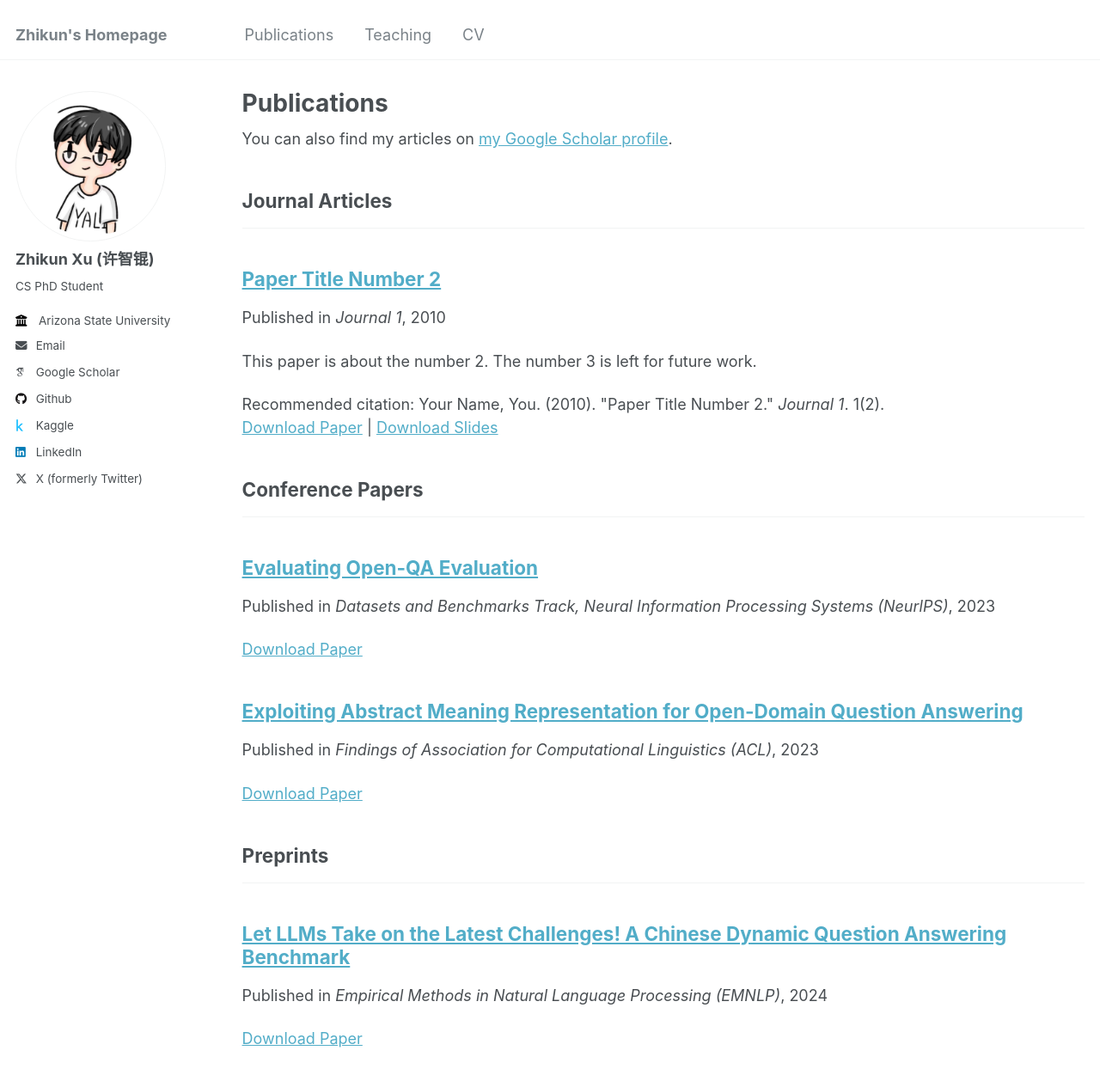
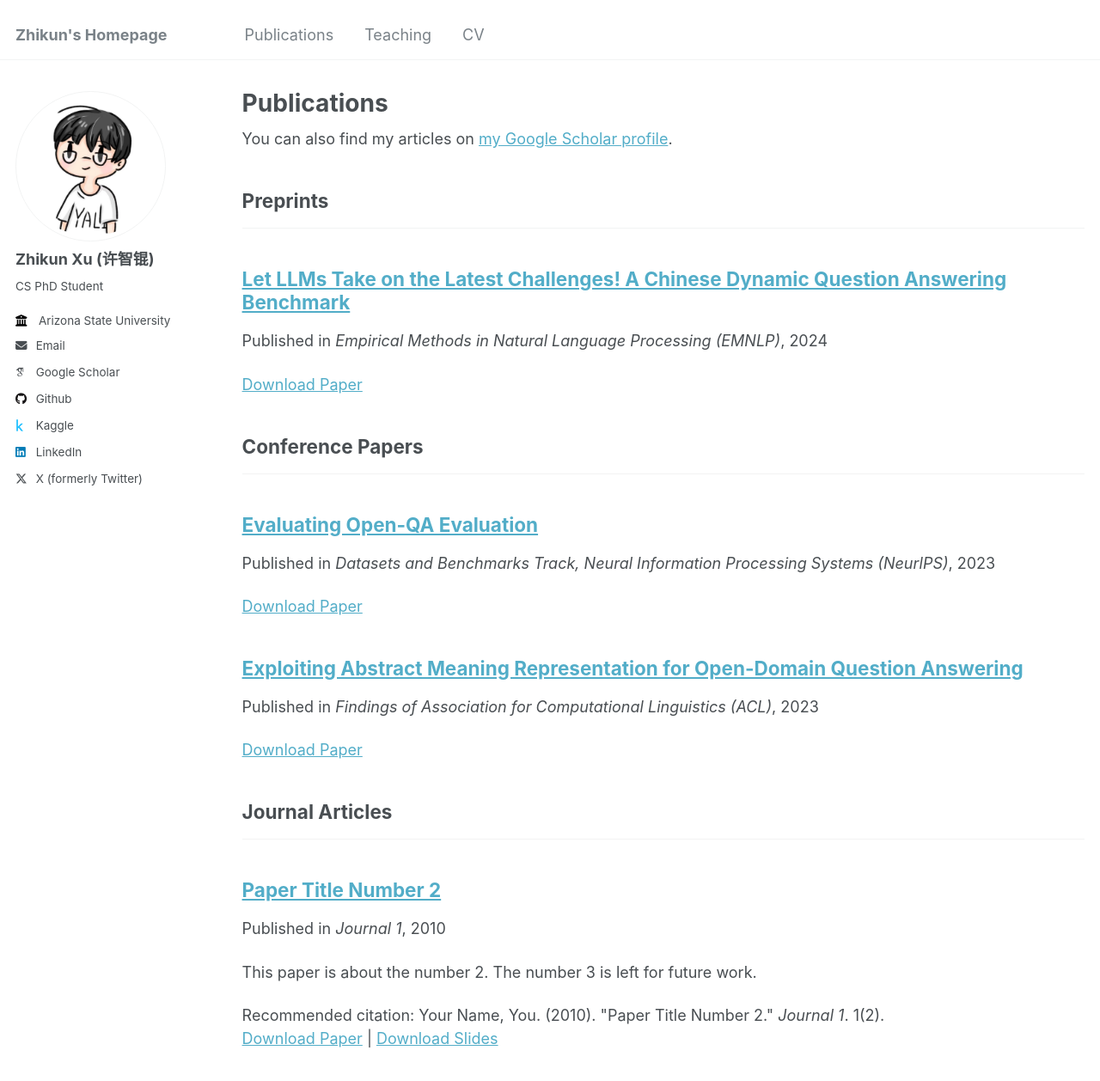
Before and after one commit to Jerrrrykun/jerrrrykun.github.io, a Jekyll site: the page built from _pages/publications.html, in a window 1280 px wide and 1400 px high. Shown: the top 1258 px of the window at 86% size. Built offline with Jekyll 4.4.1, drawn with Linux system fonts in a browser that asks for light colours; some web fonts are replaced.

```diff
--- a/_config.yml
+++ b/_config.yml
@@ -75,14 +75,15 @@ author:
 
 # Publication Category - The following the list of publication categories and their headings
 publication_category:
+  preprints:
+    title: 'Preprints'
+  conferences:
+    title: 'Conference Papers'
+  manuscripts:
+    title: 'Journal Articles'
   books:
     title: 'Books'
-  manuscripts:
-    title: 'Journal Articles'
-  conferences:
-    title: 'Conference Papers'
-  preprints:
-    title: 'Preprints'
+
 
 # Site Settings
 teaser                   :  # filename of teaser fallback teaser image placed in /images/, .e.g. "500x300.png"
```
